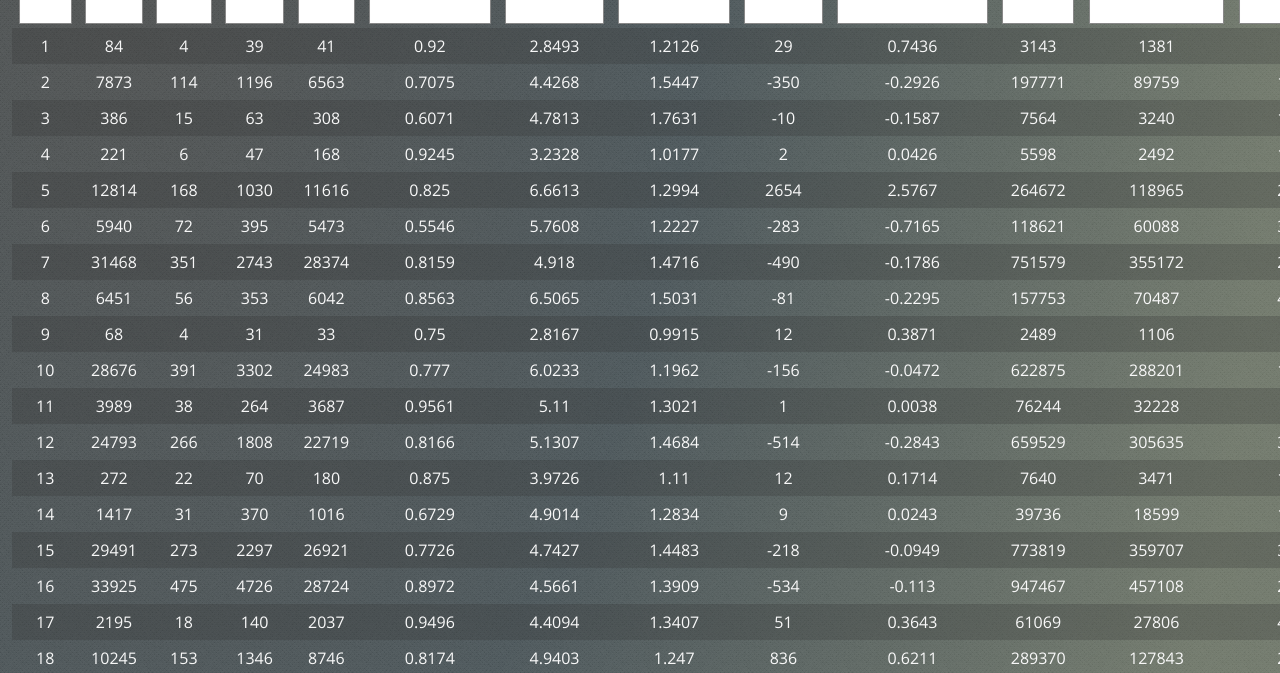
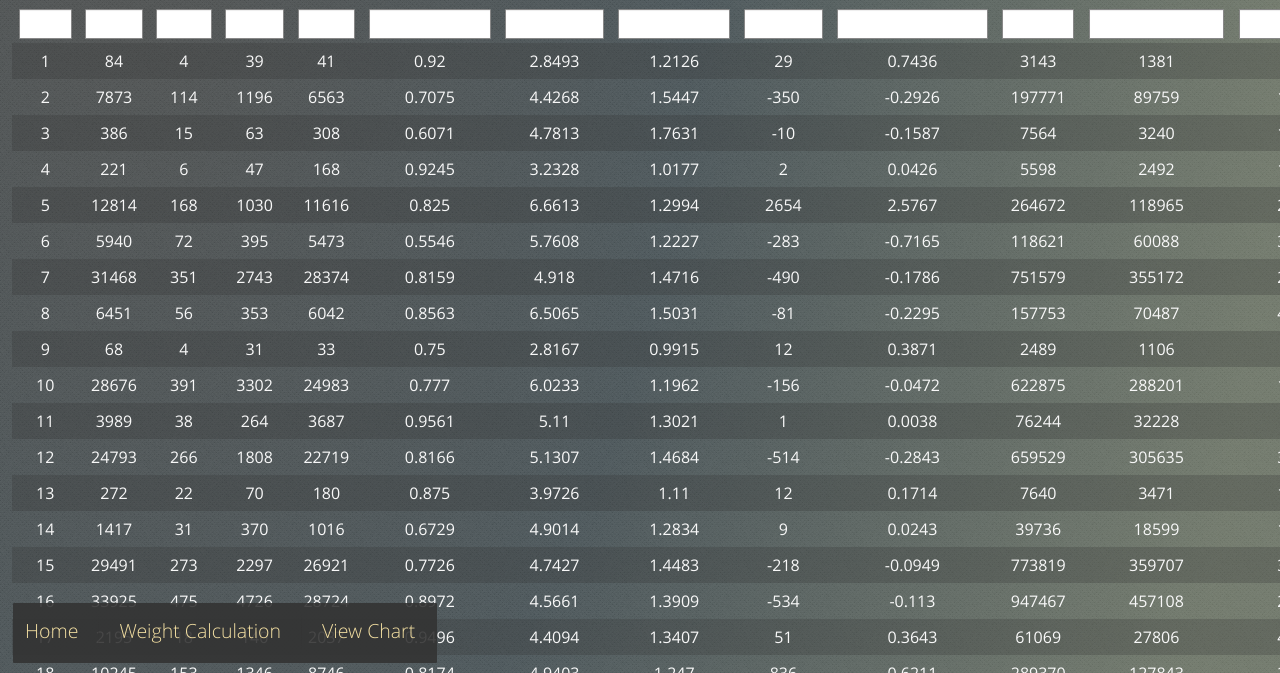
Before and after one commit to mjbommar/us-code-complexity-ui, a plain HTML site: page www/table.html in a window 1280 px wide. Shown: the part 124-797 px from the top of the page. Drawn offline with Linux system fonts and the light colour scheme.

Commit message:
Float Menu Applied
On each Page a Float Menu is Kept which links all the Pages

```diff
--- a/www/css/main.css
+++ b/www/css/main.css
@@ -40,3 +40,22 @@ body{font: 12px sans-serif;}
 .centeralign .tablesorter-header-inner{
     color:#ffffff !important;
 }
+
+.floatingdiv{
+    position:fixed;
+    bottom:1em;
+    left:1em;
+}
+
+.widget1 {
+    -webkit-border-radius: 1px;
+    -moz-border-radius: 1px;
+    -ms-border-radius: 1px;
+    -o-border-radius: 1px;
+    border-radius: 1px;
+    padding: 10px 12px;
+    color: #f8f8f8;
+    background: rgba(51, 51, 51, 0.9);
+    margin-bottom: 30px;
+    z-index: 1000;
+}
--- a/www/js/table.js
+++ b/www/js/table.js
@@ -9,7 +9,7 @@
 
 $.getJSON('data/data.json', function(json) {
     if (json) {
-        UpdateTable(json);
+         UpdateTable(json);
     }
 });
 
--- a/www/table.html
+++ b/www/table.html
@@ -16,7 +16,21 @@
 
 </head>
 <body class="background-dark">
-<div class="main">
+<header class="page-header">
+    <div class="navbar floatingdiv widget1">
+        <div class="navbar-inner">
+            <ul class="nav pull-left">
+                <li><a href="index.html">Home</a></li>
+                <li class="divider"></li>
+                <li><a href="calculation.html">Weight Calculation</a></li>
+                <li class="divider"></li>
+                <li><a href="chart.html">View Chart</a></li>
+            </ul>
+        </div>
+    </div>
+</header>
+
+    <div class="main">
     <div id="linktotable" class="row-fluid"><div class="text-center"> <h1>Data Table</h1> </div></div>
     <div id="dataTable" class="widget">
         <table id="dataT" class="table table-striped">
```
Also changed, not shown: www/calculation.html (+14 -0 lines), www/chart.html (+14 -0 lines), www/css/application.min.css.
